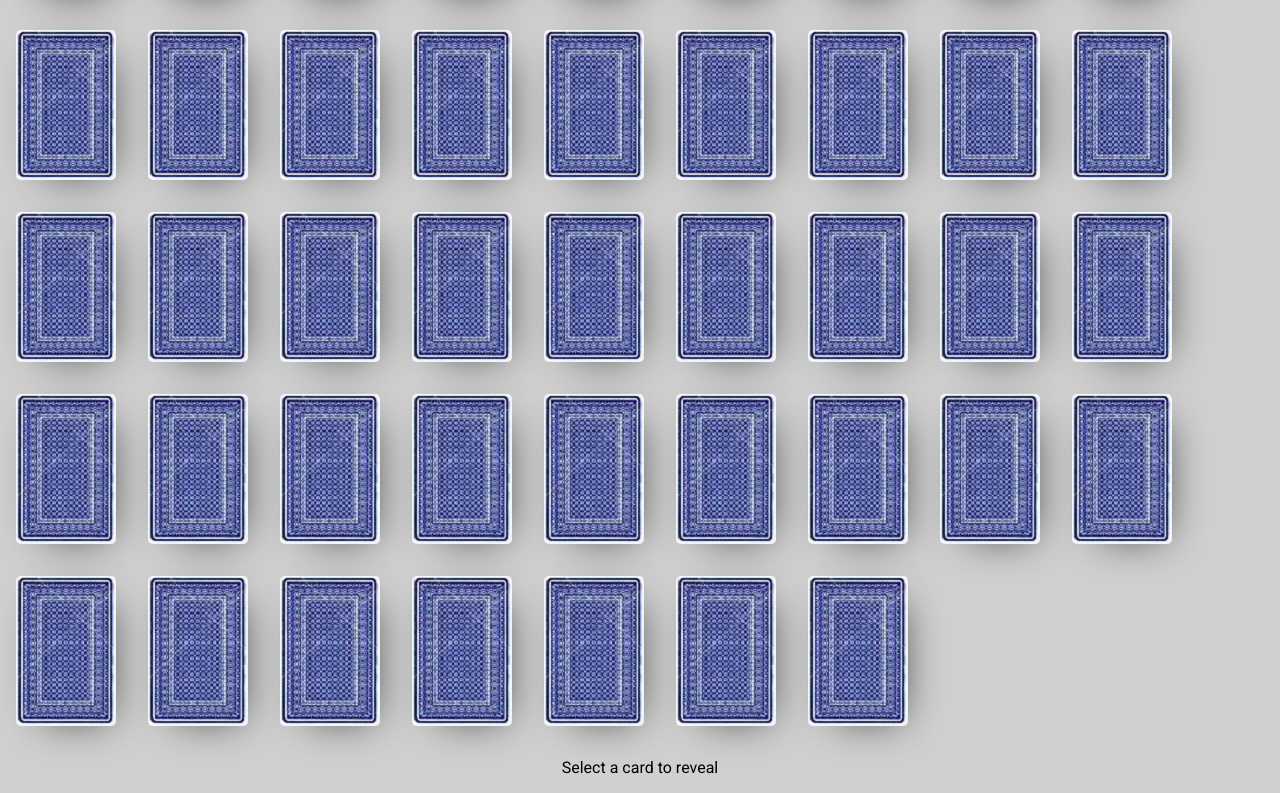
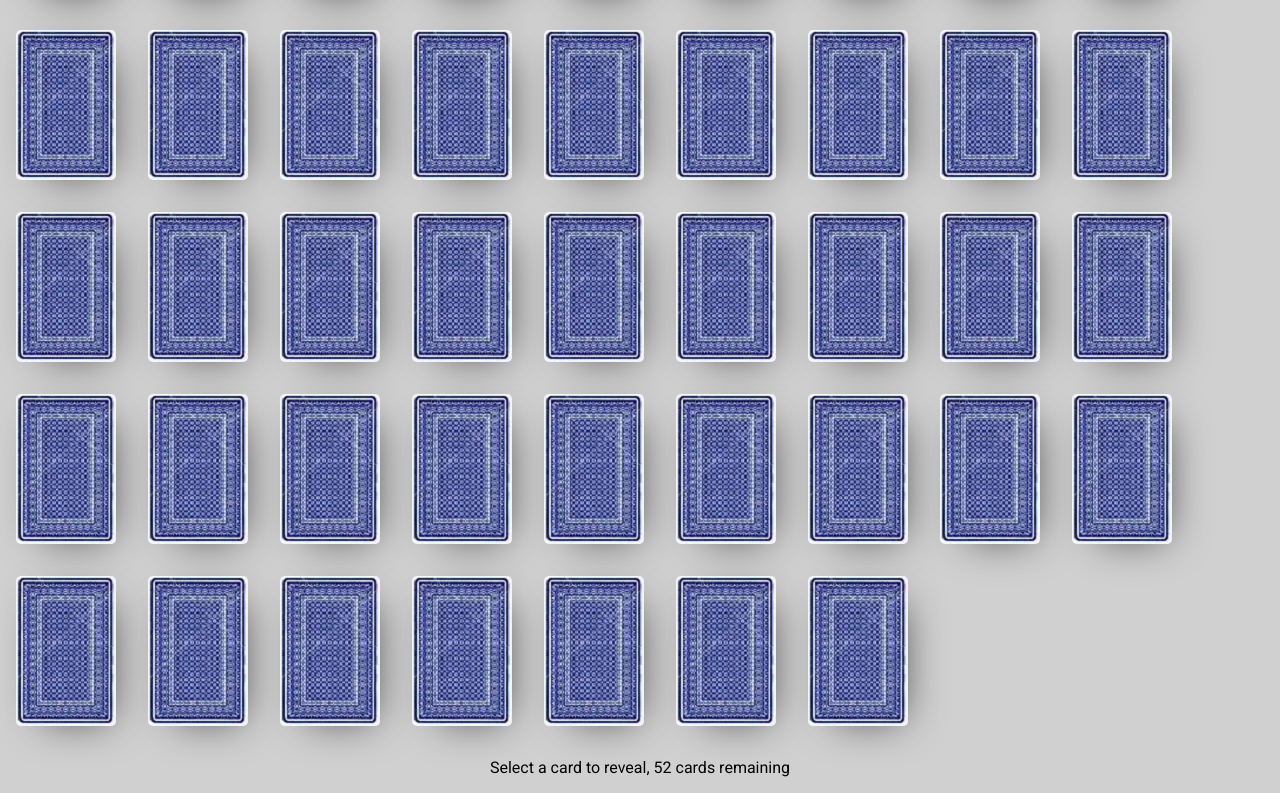
Before and after one commit to KorinaGraber/angular-cards, an Angular app: page /memory in a window 1280 px wide. Shown: the part 418-1211 px from the top of the page. Built offline with nearby package versions, Linux system fonts and the light colour scheme.

Commit message:
Show the number of cards remaining to the user
I thought it would be useful to give the user a progress tracker of how many more cards they have to match

```diff
--- a/src/app/memory-game/memory-game.component.html
+++ b/src/app/memory-game/memory-game.component.html
@@ -8,6 +8,6 @@
     }
   </div>
   <div class="game-footer">
-    <p>{{message}}</p>
+    <p>{{message}}, {{cardsRemaining}} cards remaining</p>
   </div>
 </div>
--- a/src/app/memory-game/memory-game.component.ts
+++ b/src/app/memory-game/memory-game.component.ts
@@ -2,7 +2,7 @@ import { Component, inject } from '@angular/core';
 import { AsyncPipe } from '@angular/common';
 import { MatAnchor } from '@angular/material/button';
 import { RouterLink } from '@angular/router';
-import { Observable } from 'rxjs';
+import { Observable, tap } from 'rxjs';
 import { CardComponent } from '../card/card.component';
 import Card, { CardState } from '../card/card.model';
 import CardShuffleModule, { CardShuffleService } from '../services/card-shuffle.service';
@@ -17,10 +17,16 @@ import MemoryGameMessages from './memory-game.messages';
 })
 export class MemoryGameComponent {
   cardShuffleService = inject(CardShuffleService);
-  cardList$: Observable<Card[]> = this.cardShuffleService.getSortedDeck();
+  cardList$: Observable<Card[]> = this.loadCards();
   firstCard?: Card;
   secondCard?: Card;
   message: string = MemoryGameMessages.pickACard;
+  cardsRemaining: number = 0;
+
+  loadCards(): Observable<Card[]> {
+    return this.cardShuffleService.getSortedDeck()
+      .pipe(tap(deck => this.cardsRemaining = deck.length));
+  }
 
   flipCard(card: Card, event: Event) {
     event.stopPropagation();
@@ -53,6 +59,7 @@ export class MemoryGameComponent {
       if (this.checkForMatch()) {
         this.firstCard.state = CardState.removed;
         this.secondCard.state = CardState.removed;
+        this.cardsRemaining -= 2;
       } else {
         this.firstCard.state = CardState.hidden;
         this.secondCard.state = CardState.hidden;
```
Also changed, not shown: 1 other file (tests, documents, lock files or other folders).
